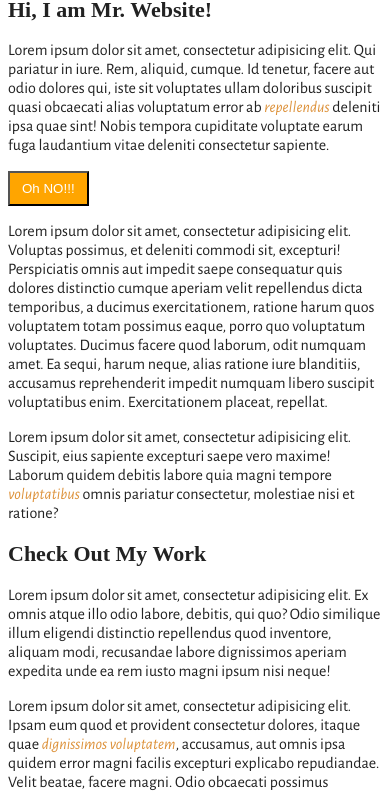
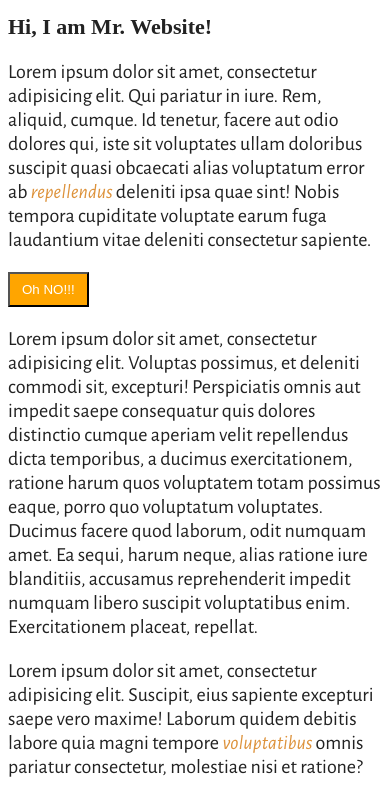
Before and after one commit to drerichards/sass, a plain HTML site: page index.html in a window 390 px wide. Shown: the part 140-933 px from the top of the page. Drawn offline with nearby package versions, Linux system fonts and the light colour scheme; a web font is replaced by a local one.

Commit message:
added media query mixins

```diff
--- a/scss/main.scss
+++ b/scss/main.scss
@@ -7,6 +7,9 @@ body {
   font-family: $main-font;
   font-weight: 100;
   color: $text-color;
+  @include large-screens {
+    font-size: 125%
+  }
 }
 
 @include ie_6 {
@@ -55,7 +58,7 @@ a {
 
 #main {
   width: $content-width;
-  @media only screen and (max-width: 960px) {
+  @include large-screens {
     width: auto;
     max-width: $content-width;
   }
--- a/scss/partials/_mixins.scss
+++ b/scss/partials/_mixins.scss
@@ -1,3 +1,27 @@
+@mixin tiny-screens(){
+    @media only screen and (max-width: 320px) {
+        @content;
+    }
+}
+
+@mixin small-screens(){
+    @media only screen and (max-width: 480px) {
+        @content;
+    }
+}
+
+@mixin medium-screens(){
+    @media only screen and (max-width: 680px) {
+        @content;
+    }
+}
+
+@mixin large-screens(){
+    @media only screen and (max-width: 960px) {
+        @content;
+    }
+}
+
 @mixin ie-6{
     * html {
         @content;
```
Also changed, not shown: css/main.css, 1 other file.
